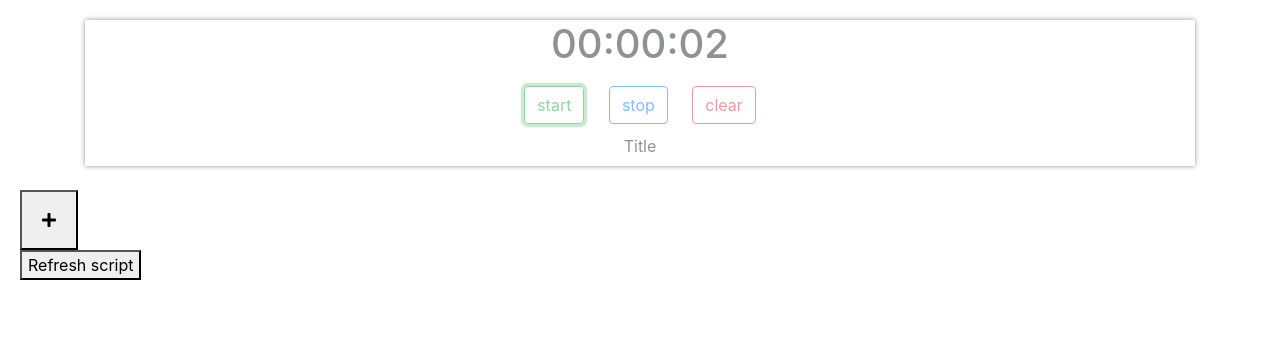
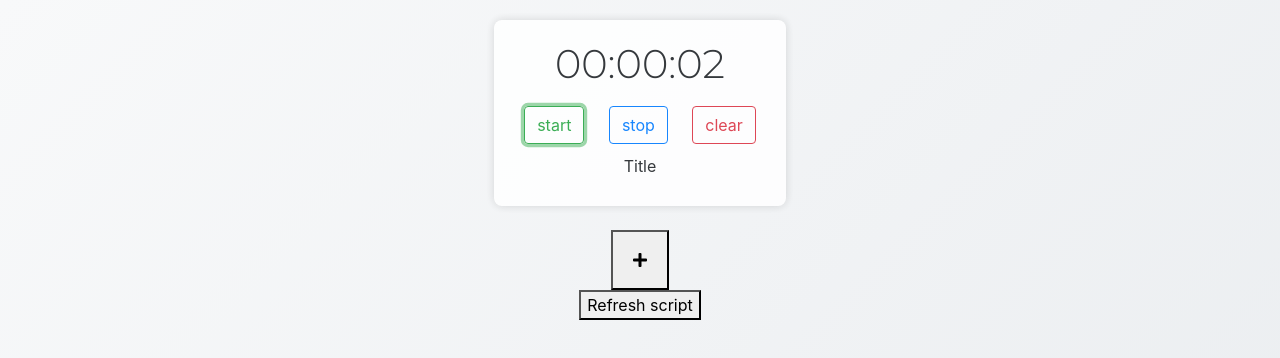
Before and after one commit to bartekcostam/stopWatch-taskList, a website: page index.html in a window 1280 px wide. Both pictures are taken after a click on the button "start". Drawn offline with nearby package versions, Linux system fonts and the light colour scheme.

Commit message:
Fix stopwatch controls and enhance UI

```diff
--- a/index.html
+++ b/index.html
@@ -24,9 +24,9 @@
     <div class="container">
 
       <div id="section" class="text-center">
-        <h1>
-          <time>00:00:00</time>
-        </h1>
+          <h1>
+            <time id="display">00:00:00</time>
+          </h1>
         <button id="start" class="btn btn-outline-success">start</button>
         <button id="stop" class="btn btn-outline-primary">stop</button>
         <a id="clear" href="#myModal" class="btn btn-outline-danger" data-toggle="modal" data-target="#myModal">clear</a>
--- a/scripts/scripts.js
+++ b/scripts/scripts.js
@@ -11,15 +11,15 @@
 
 //
 
-var h1 = document.getElementsByTagName("h1")[0],
-  start = document.getElementById("start"),
-  stop = document.getElementById("stop"),
-  clear = document.getElementById("clear"),
+var timeDisplay = document.getElementById("display"),
+  startBtn = document.getElementById("start"),
+  stopBtn = document.getElementById("stop"),
+  clearBtn = document.getElementById("deleteTime"),
   plus = document.getElementById("plus"),
   seconds = 0,
   minutes = 0,
   hours = 0,
-  t,
+  timerInterval,
   addNote,
   deleteNote,
   openNote;
@@ -29,7 +29,7 @@ window.addEventListener("unload", function (start) {
 });
 
 
-function add() {
+function tick() {
   seconds++;
   if (seconds >= 60) {
     seconds = 0;
@@ -40,38 +40,43 @@ function add() {
     }
   }
 
-  h1.textContent =
+  timeDisplay.textContent =
     (hours ? (hours > 9 ? hours : "0" + hours) : "00") +
     ":" +
     (minutes ? (minutes > 9 ? minutes : "0" + minutes) : "00") +
     ":" +
     (seconds > 9 ? seconds : "0" + seconds);
+}
 
-  timer();
+function startTimer() {
+  if (!timerInterval) {
+    timerInterval = setInterval(tick, 1000);
+    timeDisplay.classList.add("running");
+  }
+}
+
+function stopTimer() {
+  clearInterval(timerInterval);
+  timerInterval = null;
+  timeDisplay.classList.remove("running");
 }
 
 
-function timer() {
-  t = setTimeout(add, 1000);
-}
-
 /* Start button */
 
-start.onclick = timer;
+startBtn.onclick = startTimer;
 
 /* Stop button */
-stop.onclick = function () {
-  clearTimeout(t);
-};
-
+stopBtn.onclick = stopTimer;
 
 /* Clear button */
 
-deleteTime.onclick = function () {
-  h1.textContent = "00:00:00";
+clearBtn.onclick = function () {
+  stopTimer();
   seconds = 0;
   minutes = 0;
   hours = 0;
+  timeDisplay.textContent = "00:00:00";
 };
 
 var original = document.getElementById("duplicater");
--- a/style/style.css
+++ b/style/style.css
@@ -1,5 +1,11 @@
 body {
   padding: 20px;
+  min-height: 100vh;
+  background: linear-gradient(135deg, #f8f9fa, #e9ecef);
+  display: flex;
+  flex-direction: column;
+  align-items: center;
+  justify-content: flex-start;
 }
 
 #plus {
@@ -8,16 +14,26 @@ body {
 }
 
 #section {
-  box-shadow: 0 0 5px;
-  opacity: 0.5;
+  box-shadow: 0 0 10px rgba(0, 0, 0, 0.15);
+  opacity: 0.9;
+  transition: transform 0.3s ease, opacity 0.3s ease;
+  background: #fff;
+  border-radius: 8px;
+  padding: 20px;
 }
 
 #section:hover {
   opacity: 1;
+  transform: scale(1.02);
 }
 
 .btn {
   margin: 10px;
+  transition: transform 0.2s ease, background-color 0.2s ease;
+}
+
+.btn:hover {
+  transform: translateY(-2px);
 }
 
 .title,
@@ -44,3 +60,19 @@ label:hover {
   font-size: 20px;
   margin: 5px;
 }
+
+@keyframes pulse {
+  0% {
+    transform: scale(1);
+  }
+  50% {
+    transform: scale(1.1);
+  }
+  100% {
+    transform: scale(1);
+  }
+}
+
+.running {
+  animation: pulse 1s infinite;
+}
```
